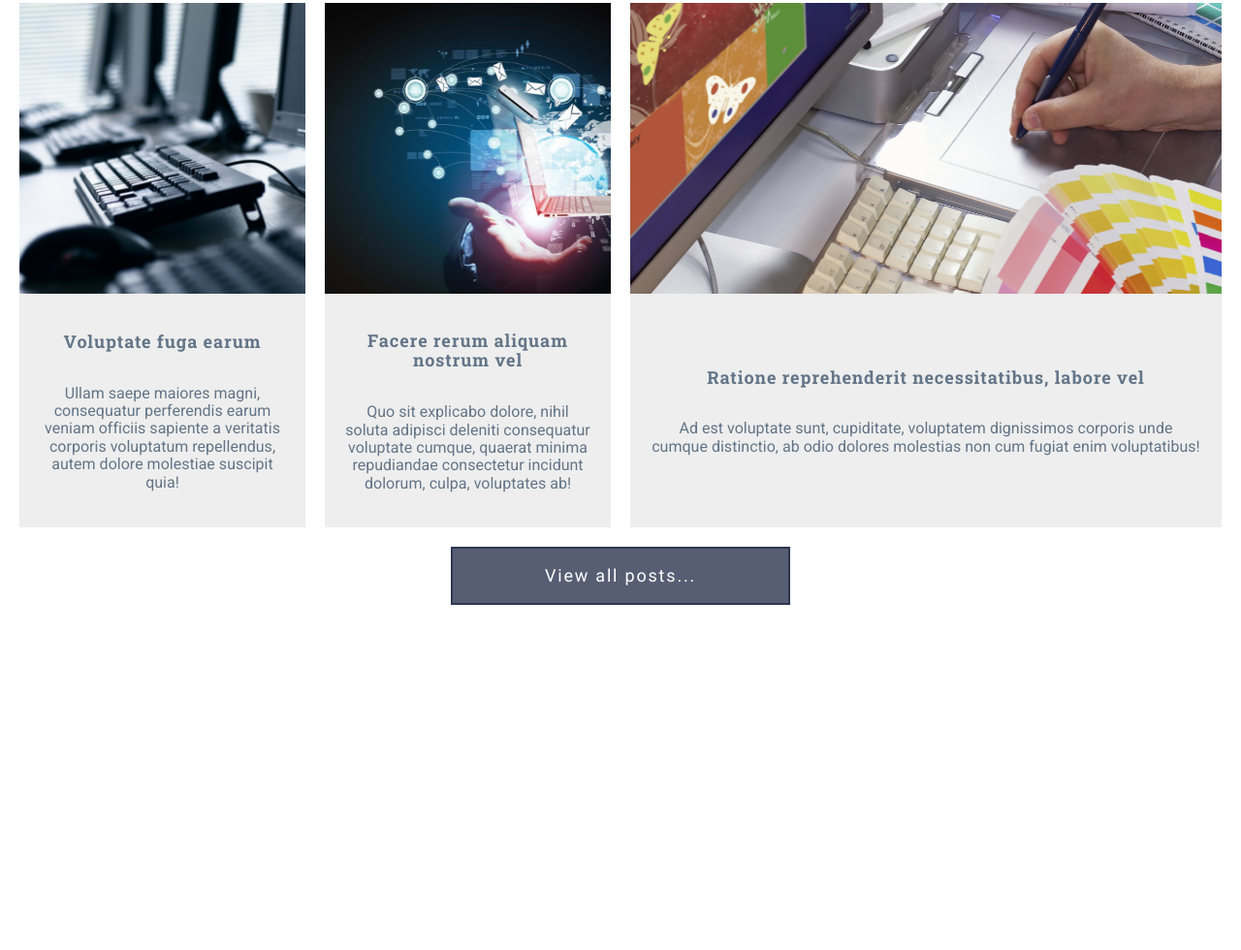
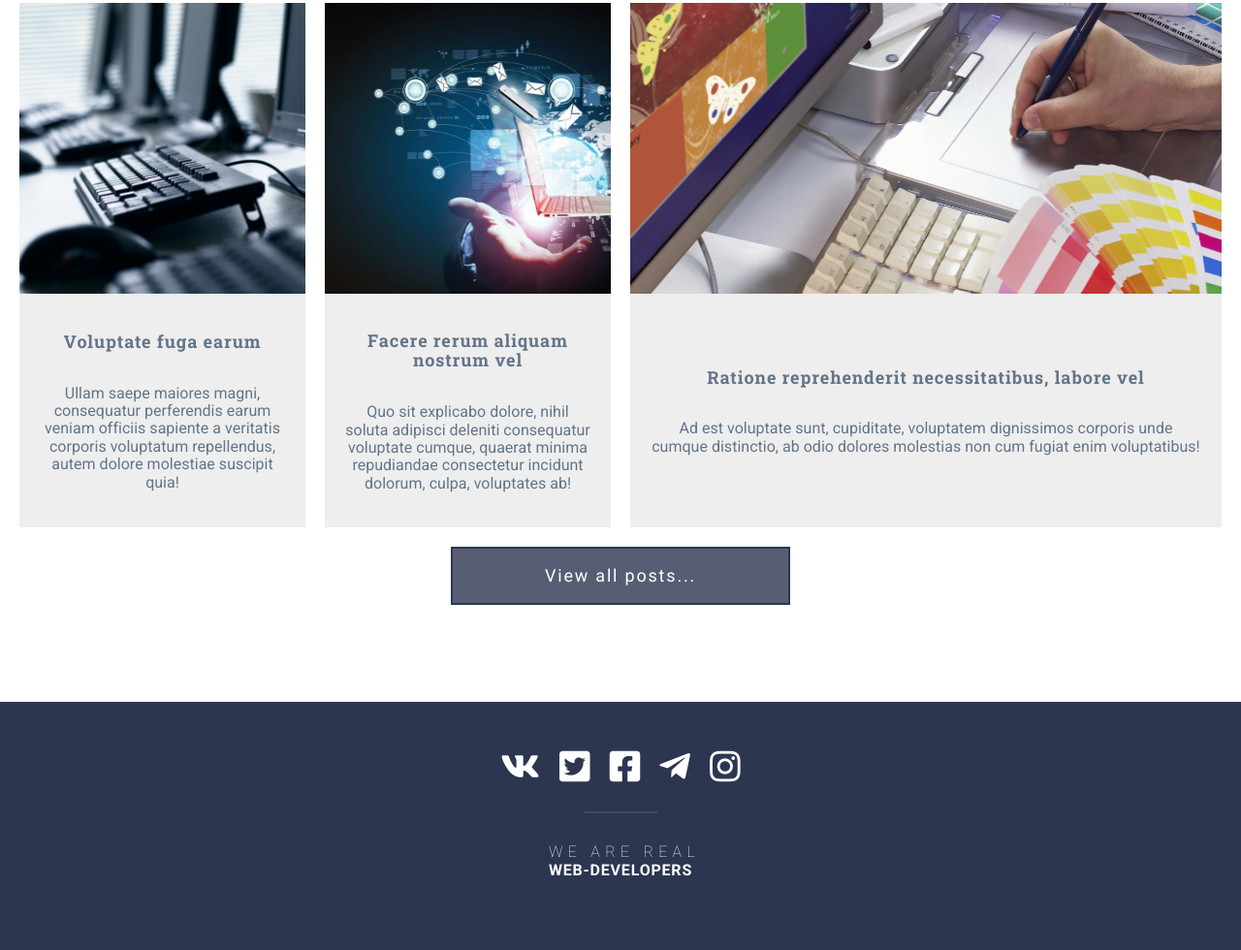
Before and after one commit to timoshevichaleks/grid-template, a website: page index.html in a window 1280 px wide. Shown: the part 3385-4365 px from the top of the page at 97% size. Before the commit the page ends 4109 px from the top, so only its background shows below. Drawn offline with Linux system fonts and the light colour scheme.

Commit message:
added section footer

```diff
--- a/assets/scss/_footer.scss
+++ b/assets/scss/_footer.scss
@@ -0,0 +1,88 @@
+.footer {
+  background-color: $color-primary;
+  &__container {
+    @extend %container;
+    @include md-min {
+      padding-top: 39px;
+      padding-bottom: 72px;
+    }
+    @include md {
+      padding-top: 49px;
+      padding-bottom: 57px;
+    }
+  }
+  &-social {
+    position: relative;
+
+    display: grid;
+    justify-content: center;
+
+    margin-bottom: 50px;
+
+    grid-template-columns: repeat(auto-fit, minmax(50px, max-content));
+    &__link {
+      padding: 10px;
+      .fab {
+        transition: color 0.5s;
+        text-decoration: inherit;
+        letter-spacing: 0.005em;
+
+        font-family: "Font Awesome 5 Brands";
+        font-size: 36px;
+        font-weight: normal;
+        font-style: normal;
+      }
+      .fab:hover,
+      .fab:focus {
+        color: $color-accent;
+      }
+      .fa-vk::before {
+        content: "\f189";
+      }
+      .fa-twitter-square::before {
+        content: "\f081";
+      }
+      .fa-facebook-square::before {
+        content: "\f082";
+      }
+      .fa-telegram-plane::before {
+        content: "\f3fe";
+      }
+      .fa-instagram::before {
+        content: "\f16d";
+      }
+    }
+    &::after {
+      position: absolute;
+      bottom: -20px;
+      left: calc(50% - 75px / 2);
+
+      width: 75px;
+      height: 2px;
+
+      content: "";
+
+      background-color: rgba($color-light, 0.1);
+    }
+  }
+  &__title {
+    text-align: center;
+    .accent {
+      margin-right: -0.5em;
+
+      letter-spacing: 0.33em;
+
+      font: normal normal 100 16px/20px "Roboto";
+      // color: $color-gray-dark;
+    }
+    span {
+      letter-spacing: 0.05em;
+
+      color: $color-light;
+
+      font-family: $font-main;
+      font-size: 1rem;
+      font-weight: bold;
+    }
+  }
+}
--- a/index.html
+++ b/index.html
@@ -316,7 +316,36 @@
 
     </section>
 
-    <footer class="footer"></footer>
+    <footer class="footer">
+
+        <div class="footer__container">
+
+            <div class="footer-social">
+                <a class="footer-social__link" href="#">
+                    <i class="fab fa-vk"></i>
+                </a>
+                <a class="footer-social__link" href="#">
+                    <i class="fab fa-twitter-square"></i>
+                </a>
+                <a class="footer-social__link" href="#">
+                    <i class="fab fa-facebook-square"></i>
+                </a>
+                <a class="footer-social__link" href="#">
+                    <i class="fab fa-telegram-plane"></i>
+                    <a class="footer-social__link" href="#">
+                        <i class="fab fa-instagram"></i>
+                    </a>
+            </div>
+
+            <div class="footer__title">
+                <span class="accent">WE ARE REAL</span>
+                <br>
+                <span>WEB-DEVELOPERS</span>
+            </div>
+
+        </div>
+
+    </footer>
 
     <!-- Подключаем библиотеку jquery, необходимую для работы нашего основного скрипта -->
     <script src="libs/jquery/dist/jquery.min.js"></script>
```
Also changed, not shown: assets/css/style.css.
